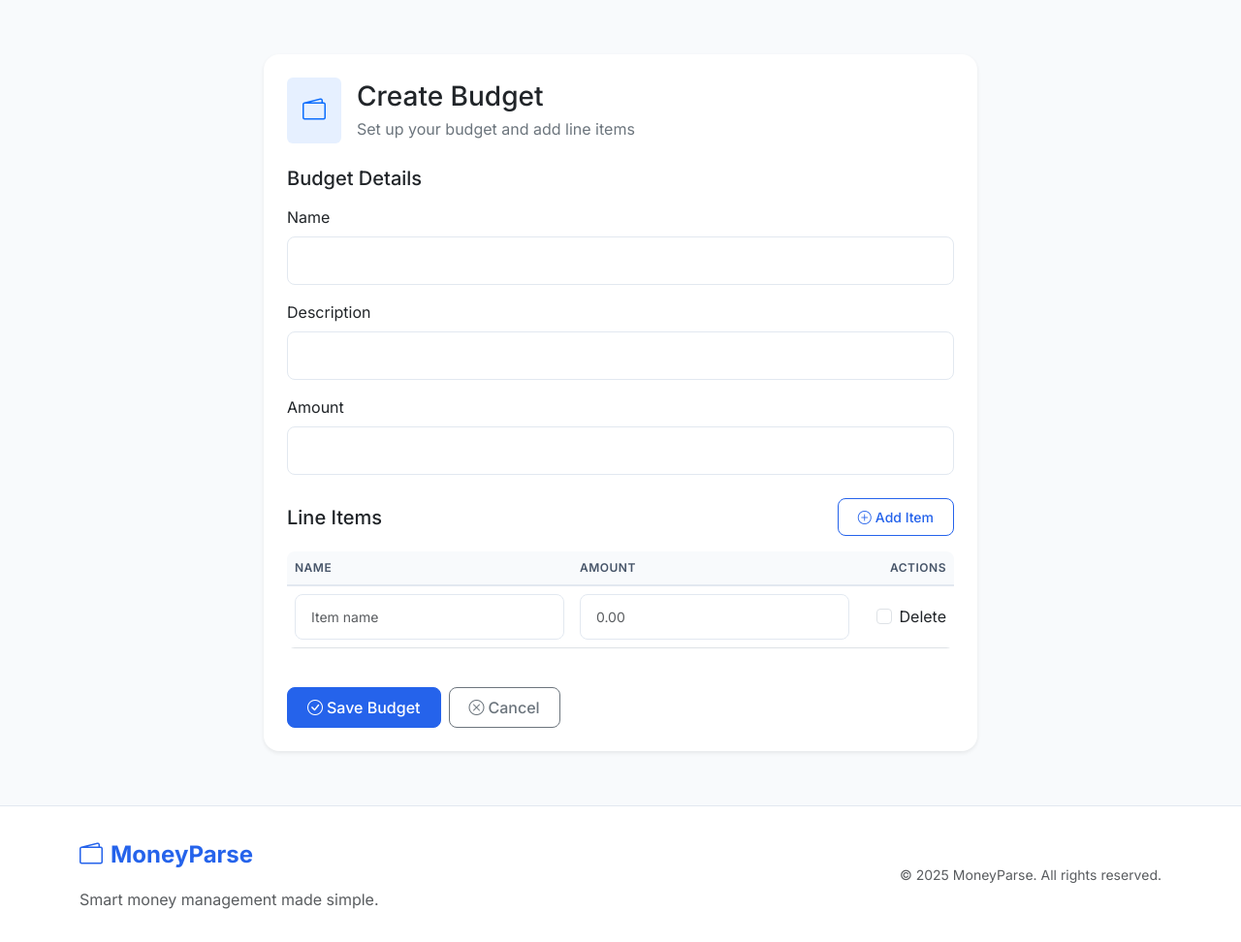
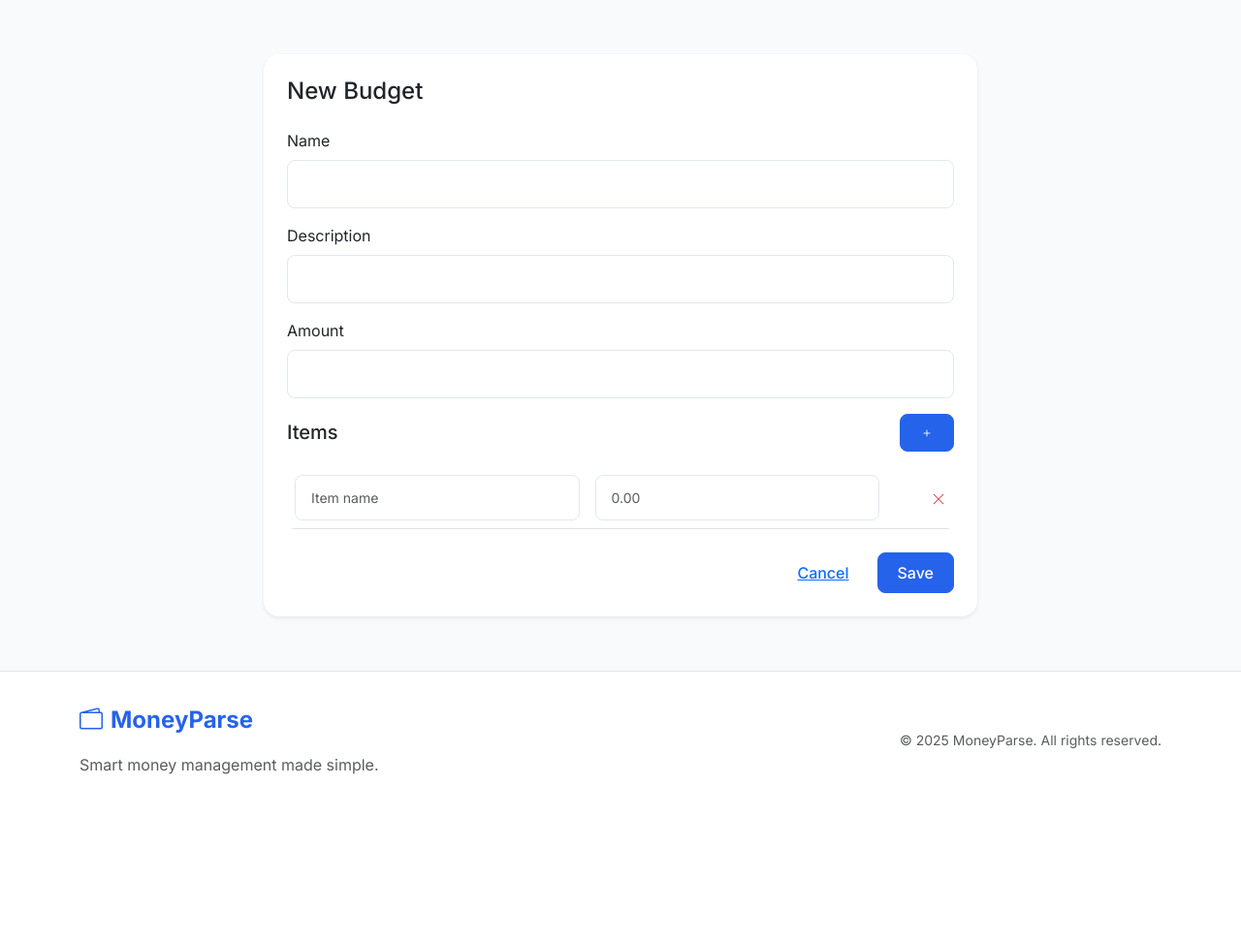
Before and after one commit to umbralbones/MoneyParse, a Django app: page /budgets/new/ in a window 1280 px wide. Shown: the part 78-1050 px from the top of the page at 97% size. After the commit the page ends 877 px from the top, so only its background shows below. Run offline with Django 5.2, Linux system fonts and the light colour scheme; a user stored in the database is signed in.

Commit message:
login issue fixes + budget issues fixed

```diff
--- a/budgets/urls.py
+++ b/budgets/urls.py
@@ -3,8 +3,9 @@ from . import views
 
 urlpatterns = [
     path('new/', views.budget_create, name='budget_create'),
-    path('<int:pk>/edit/', views.budget_edit,   name='budget_edit'),
-    path('<int:pk>/',     views.budget_detail, name='budget_detail'),
+    path('<int:pk>/edit/', views.budget_edit, name='budget_edit'),
+    path('<int:pk>/delete/', views.budget_delete, name='budget_delete'),
+    path('<int:budget_pk>/items/<int:item_pk>/delete/', views.item_delete, name='item_delete'),
+    path('<int:pk>/', views.budget_detail, name='budget_detail'),
     path('', views.budgets, name='budgets'),
-
 ]
--- a/budgets/views.py
+++ b/budgets/views.py
@@ -1,9 +1,10 @@
 # budgets/views.py
 from django.shortcuts import render, redirect, get_object_or_404
-from .models import Budget
+from django.http import JsonResponse
+from .models import Budget, Item
 from .forms import BudgetForm, ItemFormSet
 from django.contrib.auth.decorators import login_required
-
+from django.views.decorators.http import require_POST
 
 
 @login_required
@@ -40,22 +41,24 @@ def budget_create(request):
     })
 
 
+@login_required
 def budget_edit(request, pk):
-    budget  = get_object_or_404(Budget, pk=pk)
+    budget = get_object_or_404(Budget, pk=pk, user=request.user)
     if request.method == 'POST':
-        form     = BudgetForm(request.POST, instance=budget)
-        formset  = ItemFormSet(request.POST, instance=budget)
+        form = BudgetForm(request.POST, instance=budget)
+        formset = ItemFormSet(request.POST, instance=budget)
         if form.is_valid() and formset.is_valid():
-            form.save()
+            budget = form.save()
             formset.save()
             return redirect('budget_detail', pk=budget.pk)
     else:
-        form     = BudgetForm(instance=budget)
-        formset  = ItemFormSet(instance=budget)
+        form = BudgetForm(instance=budget)
+        formset = ItemFormSet(instance=budget)
 
     return render(request, 'budgets/budget_form.html', {
         'form': form,
         'formset': formset,
+        'budget': budget
     })
 
 
@@ -66,3 +69,21 @@ def budget_detail(request, pk):
     return render(request, 'budgets/budget_detail.html', {
         'budget': budget
     })
+
+@login_required
+def budget_delete(request, pk):
+    budget = get_object_or_404(Budget, pk=pk, user=request.user)
+    if request.method == 'POST':
+        budget.delete()
+        return redirect('budgets')
+    return render(request, 'budgets/confirm_delete.html', {
+        'budget': budget
+    })
+
+@login_required
+@require_POST
+def item_delete(request, budget_pk, item_pk):
+    budget = get_object_or_404(Budget, pk=budget_pk, user=request.user)
+    item = get_object_or_404(Item, pk=item_pk, budget=budget)
+    item.delete()
+    return JsonResponse({'status': 'success'})
--- a/templates/base.html
+++ b/templates/base.html
@@ -247,6 +247,22 @@
 
     <!-- Bootstrap JS -->
     <script src="https://cdn.jsdelivr.net/npm/bootstrap@5.3.0/dist/js/bootstrap.bundle.min.js"></script>
+
+    <!-- Session handling -->
+    <script>
+        // Check session status every minute
+        setInterval(function() {
+            fetch('/dashboard/')
+                .then(response => {
+                    if (response.redirected && response.url.includes('login')) {
+                        // Session expired, show message and redirect
+                        alert('Your session has expired. Please log in again.');
+                        window.location.href = '{% url "login" %}';
+                    }
+                });
+        }, 60000);
+    </script>
+
     {% block extra_js %}{% endblock %}
 </body>
 </html>
--- a/templates/budgets/budget_form.html
+++ b/templates/budgets/budget_form.html
@@ -6,23 +6,12 @@
         <div class="col-lg-8">
             <div class="card border-0 shadow-sm">
                 <div class="card-body p-4">
-                    <!-- Header -->
-                    <div class="d-flex align-items-center gap-3 mb-4">
-                        <div class="bg-primary bg-opacity-10 rounded p-3">
-                            <i class="bi bi-wallet2 text-primary fs-4"></i>
-                        </div>
-                        <div>
-                            <h1 class="h3 mb-1">{% if form.instance.pk %}Edit{% else %}Create{% endif %} Budget</h1>
-                            <p class="text-secondary mb-0">Set up your budget and add line items</p>
-                        </div>
-                    </div>
+                    <h2 class="h4 mb-4">{% if budget %}Edit{% else %}New{% endif %} Budget</h2>
 
                     <form method="post" class="needs-validation" novalidate>
                         {% csrf_token %}
 
                         <!-- Budget Details -->
-                        <div class="mb-4">
-                            <h5 class="mb-3">Budget Details</h5>
                         {% for field in form %}
                         <div class="mb-3">
                             <label for="{{ field.id_for_label }}" class="form-label">{{ field.label }}</label>
@@ -34,57 +23,42 @@
                                    value="{{ field.value|default:'' }}"
                                    class="form-control{% if field.errors %} is-invalid{% endif %}"
                                    {% if field.field.required %}required{% endif %}>
-                                {% if field.help_text %}
-                                    <div class="form-text">{{ field.help_text }}</div>
-                                {% endif %}
                         </div>
                         {% endfor %}
-                        </div>
 
                         <!-- Line Items -->
                         <div class="mb-4">
                             <div class="d-flex justify-content-between align-items-center mb-3">
-                                <h5 class="mb-0">Line Items</h5>
-                                <button type="button" id="add-item" class="btn btn-outline-primary btn-sm">
-                                    <i class="bi bi-plus-circle me-1"></i>Add Item
+                                <h5 class="mb-0">Items</h5>
+                                <button type="button" id="add-item" class="btn btn-sm btn-primary">
+                                    <i class="bi bi-plus"></i>
                                 </button>
                             </div>
 
                             {{ formset.management_form }}
 
                             <div class="table-responsive">
-                                <table class="table table-hover align-middle">
-                                    <thead class="table-light">
-                                        <tr>
-                                            <th>Name</th>
-                                            <th>Amount</th>
-                                            <th class="text-end">Actions</th>
-                                        </tr>
-                                    </thead>
+                                <table class="table align-middle mb-0">
                                     <tbody id="formset-body">
                                         {% for item_form in formset.forms %}
                                         <tr class="item-form">
-                                            <td>
+                                            <td style="width: 45%">
                                                 <input type="text" name="{{ item_form.name.html_name }}"
                                                        value="{{ item_form.name.value|default:'' }}"
                                                        class="form-control form-control-sm"
                                                        placeholder="Item name">
                                             </td>
-                                            <td>
+                                            <td style="width: 45%">
                                                 <input type="number" step="0.01" name="{{ item_form.amount.html_name }}"
                                                        value="{{ item_form.amount.value|default:'' }}"
                                                        class="form-control form-control-sm"
                                                        placeholder="0.00">
                                             </td>
-                                            <td class="text-end">
-                                                <div class="form-check d-inline-block">
-                                                    <input type="checkbox" name="{{ item_form.DELETE.html_name }}"
-                                                           class="form-check-input delete-item"
-                                                           id="{{ item_form.DELETE.auto_id }}">
-                                                    <label class="form-check-label" for="{{ item_form.DELETE.auto_id }}">
-                                                        Delete
-                                                    </label>
-                                                </div>
+                                            <td class="text-end" style="width: 10%">
+                                                <input type="hidden" name="{{ item_form.DELETE.html_name }}" value="" class="delete-flag">
+                                                <button type="button" class="btn btn-sm btn-link text-danger delete-item p-0">
+                                                    <i class="bi bi-x-lg"></i>
+                                                </button>
                                             </td>
                                         </tr>
                                         {% endfor %}
@@ -95,38 +69,30 @@
                             <!-- Hidden template for new items -->
                             <template id="empty-form-template">
                                 <tr class="item-form">
-                                    <td>
+                                    <td style="width: 45%">
                                         <input type="text" name="{{ formset.empty_form.name.html_name }}"
                                                class="form-control form-control-sm"
                                                placeholder="Item name">
                                     </td>
-                                    <td>
+                                    <td style="width: 45%">
                                         <input type="number" step="0.01" name="{{ formset.empty_form.amount.html_name }}"
                                                class="form-control form-control-sm"
                                                placeholder="0.00">
                                     </td>
-                                    <td class="text-end">
-                                        <div class="form-check d-inline-block">
-                                            <input type="checkbox" name="{{ formset.empty_form.DELETE.html_name }}"
-                                                   class="form-check-input delete-item"
-                                                   id="{{ formset.empty_form.DELETE.auto_id }}">
-                                            <label class="form-check-label" for="{{ formset.empty_form.DELETE.auto_id }}">
-                                                Delete
-                                            </label>
-                                        </div>
+                                    <td class="text-end" style="width: 10%">
+                                        <input type="hidden" name="{{ formset.empty_form.DELETE.html_name }}" value="" class="delete-flag">
+                                        <button type="button" class="btn btn-sm btn-link text-danger delete-item p-0">
+                                            <i class="bi bi-x-lg"></i>
+                                        </button>
                                     </td>
                                 </tr>
                             </template>
                         </div>
 
                         <!-- Form Actions -->
-                        <div class="d-flex gap-2">
-                            <button type="submit" class="btn btn-primary">
-                                <i class="bi bi-check-circle me-1"></i>Save Budget
-                            </button>
-                            <a href="{% url 'budgets' %}" class="btn btn-outline-secondary">
-                                <i class="bi bi-x-circle me-1"></i>Cancel
-                            </a>
+                        <div class="d-flex gap-2 justify-content-end">
+                            <a href="{% if budget %}{% url 'budget_detail' budget.pk %}{% else %}{% url 'budgets' %}{% endif %}" class="btn btn-link">Cancel</a>
+                            <button type="submit" class="btn btn-primary">Save</button>
                         </div>
                     </form>
                 </div>
@@ -136,6 +102,8 @@
 </div>
 
 <script>
+document.addEventListener('DOMContentLoaded', function() {
+    // Add new item
     document.getElementById('add-item').addEventListener('click', function() {
         const body = document.getElementById('formset-body');
         const template = document.getElementById('empty-form-template').content.cloneNode(true);
@@ -144,28 +112,35 @@
 
         // Update form index
         template.querySelectorAll('input').forEach(input => {
+            if (input.name) {
                 input.name = input.name.replace('__prefix__', formCount);
-            input.id = input.id?.replace('__prefix__', formCount);
+            }
         });
 
         body.appendChild(template);
         totalInput.value = formCount + 1;
+
+        // Add delete handler to the new row
+        const newRow = body.lastElementChild;
+        addDeleteHandler(newRow.querySelector('.delete-item'));
+
+        // Focus the name input
+        newRow.querySelector('input[type="text"]').focus();
     });
 
-    // Form validation
-    (function () {
-        'use strict'
-        var forms = document.querySelectorAll('.needs-validation')
-        Array.prototype.slice.call(forms).forEach(function (form) {
-            form.addEventListener('submit', function (event) {
-                if (!form.checkValidity()) {
-                    event.preventDefault();
-                    event.stopPropagation();
+    // Delete item handler
+    function addDeleteHandler(button) {
+        button.addEventListener('click', function() {
+            const row = this.closest('tr');
+            const deleteFlag = row.querySelector('.delete-flag');
+            deleteFlag.value = 'on';
+            row.style.display = 'none';
+        });
     }
-                form.classList.add('was-validated');
-            }, false);
+
+    // Add delete handlers to existing items
+    document.querySelectorAll('.delete-item').forEach(addDeleteHandler);
 });
-    })();
 </script>
 
 {% endblock %}
```
Also changed, not shown: MoneyParse/middleware.py (added, +25 -0 lines), MoneyParse/settings.py (+8 -1 lines), templates/budgets/budget_detail.html (+61 -0 lines), templates/budgets/confirm_delete.html (added, +25 -0 lines), db.sqlite3. Lines whose indentation alone changed are shown as unchanged.
